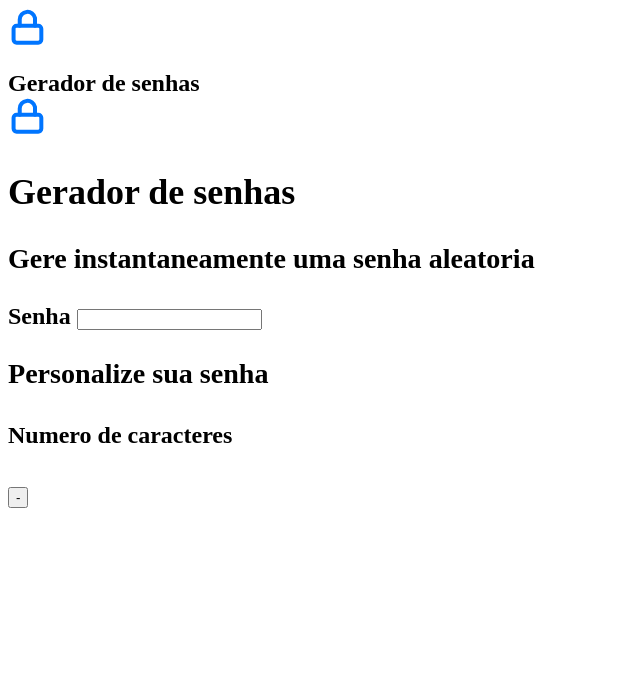
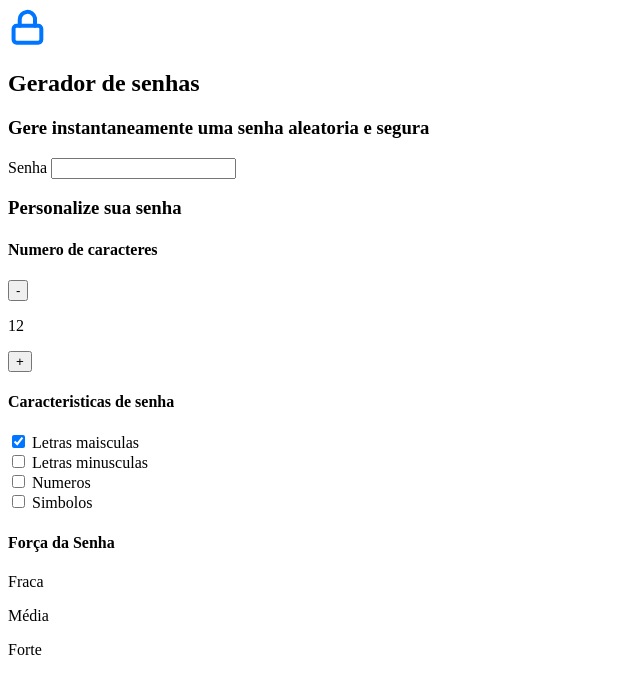
Before and after one commit to adrianapahola/senhas, a plain HTML site: page index.html in a window 1280 px wide. Shown: the whole page, without its empty margins (0-640 px from the left). Drawn offline with Linux system fonts and the light colour scheme.

Commit message:
Add files via upload

```diff
--- a/index.html
+++ b/index.html
@@ -13,13 +13,7 @@
         <div class="conteudo-titulo">
             <img src="unlock.svg" alt="cadeado fechado">
             <h2 class="titulo-principal">Gerador de senhas
-
-</body>
-    <section class="conteudo">
-        <div class="conteudo-titulo">
-            <img src="unlock.svg" alt="cadeado fechado">
-            <h2 class="titulo-principal">Gerador de senhas</h2>
-            <h3 class="titulo-principal">Gere instantaneamente uma senha aleatoria</h3>
+            <h3 class="titulo-secundario">Gere instantaneamente uma senha aleatoria e segura</h3>
         </div>
         <div class="conteudo-senhas">
             <label for="senha">Senha</label>
@@ -32,3 +26,37 @@
                     <h4 class="parametro-senha__titulo">Numero de caracteres</h4>
                     <div class="parametro-senha-botoes">
                         <button class="parametro-senha__botao">-</button>
+                        <p class="parametro-senha__texto">12</p>
+                        <button class="parametro-senha__botao">+</button>
+                    </div>
+                </div>
+                <div class="parametro-senha">
+                    <h4 class="parametro senha__titulo">Caracteristicas de senha</h4>
+                    <div class="parametro-senha-checkbox">
+                        <input name="maiusculo" type="checkbox" class="checkbox" checked>
+                        <label for="maiusculo">Letras maisculas</label>
+                    </div>
+                    <div class="parametro-senha-checkbox">
+                        <input name="minusculo" type="checkbox" class="checkbox">
+                        <label for="minusculo">Letras minusculas</label>
+                    </div>
+                    <div class="parametro-senha-checkbox">
+                        <input name="numero" type="checkbox" class="checkbox">
+                        <label fot="numero">Numeros</label>
+                    </div>
+                    <div class="parametro-senha-checkbox">
+                        <input name="simbolo" type="checkbox" class="checkbox">
+                        <label for="simbolo">Simbolos</label>
+                    </div>
+                </div>
+                <div class="parametro-senha">
+                    <h4 class="parametro-senha__titulo">Força da Senha</h4>
+                    <div class="barra"></div>
+                    <div class="forca fraca"></div>
+                    <div class="parametro-senha-textos">
+                        <p>Fraca</p>
+                        <p>Média</p>
+                        <p>Forte</p>
+                    </div>
+                    <p class="entropia"></p>
+                </div>
```
